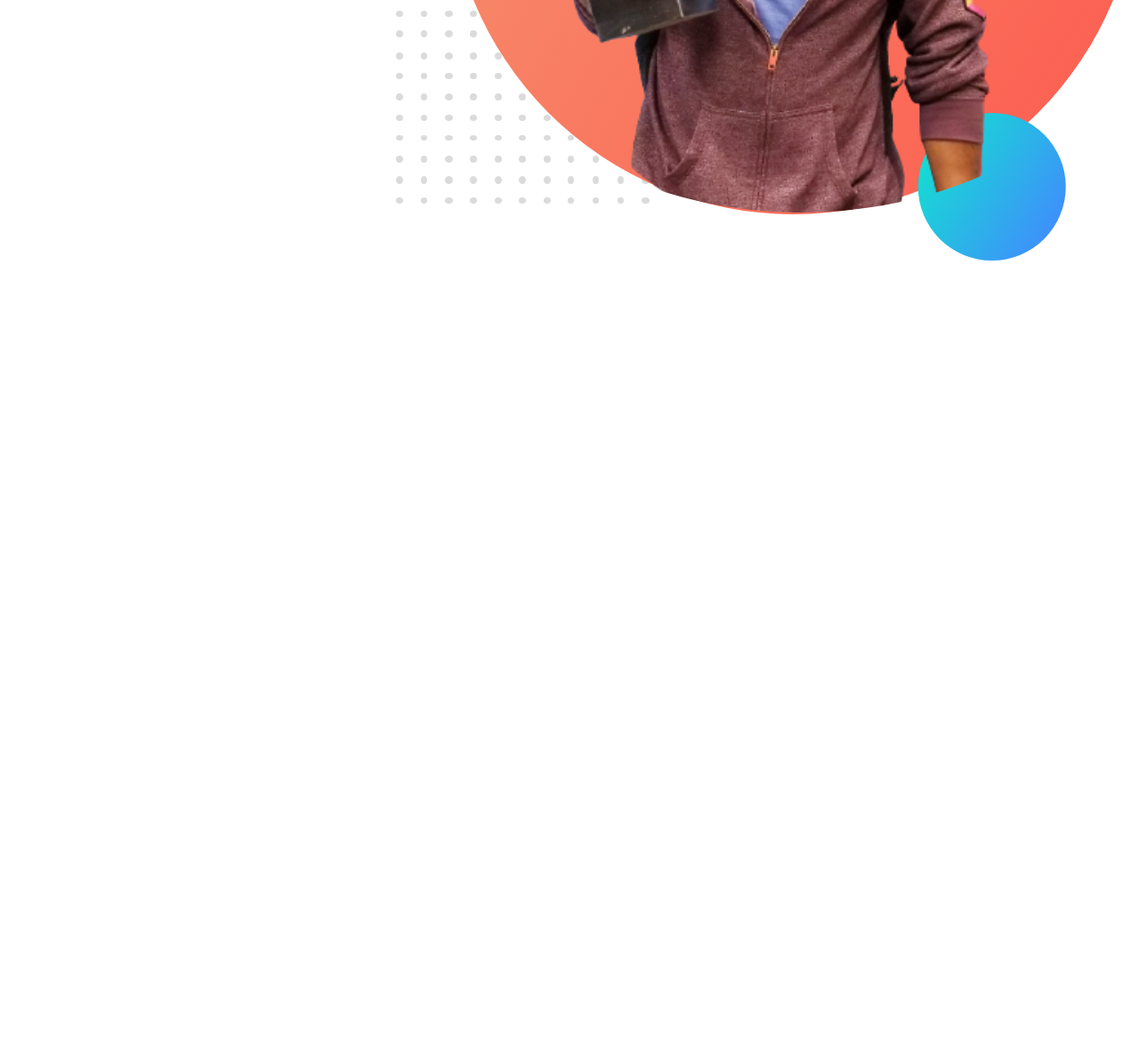
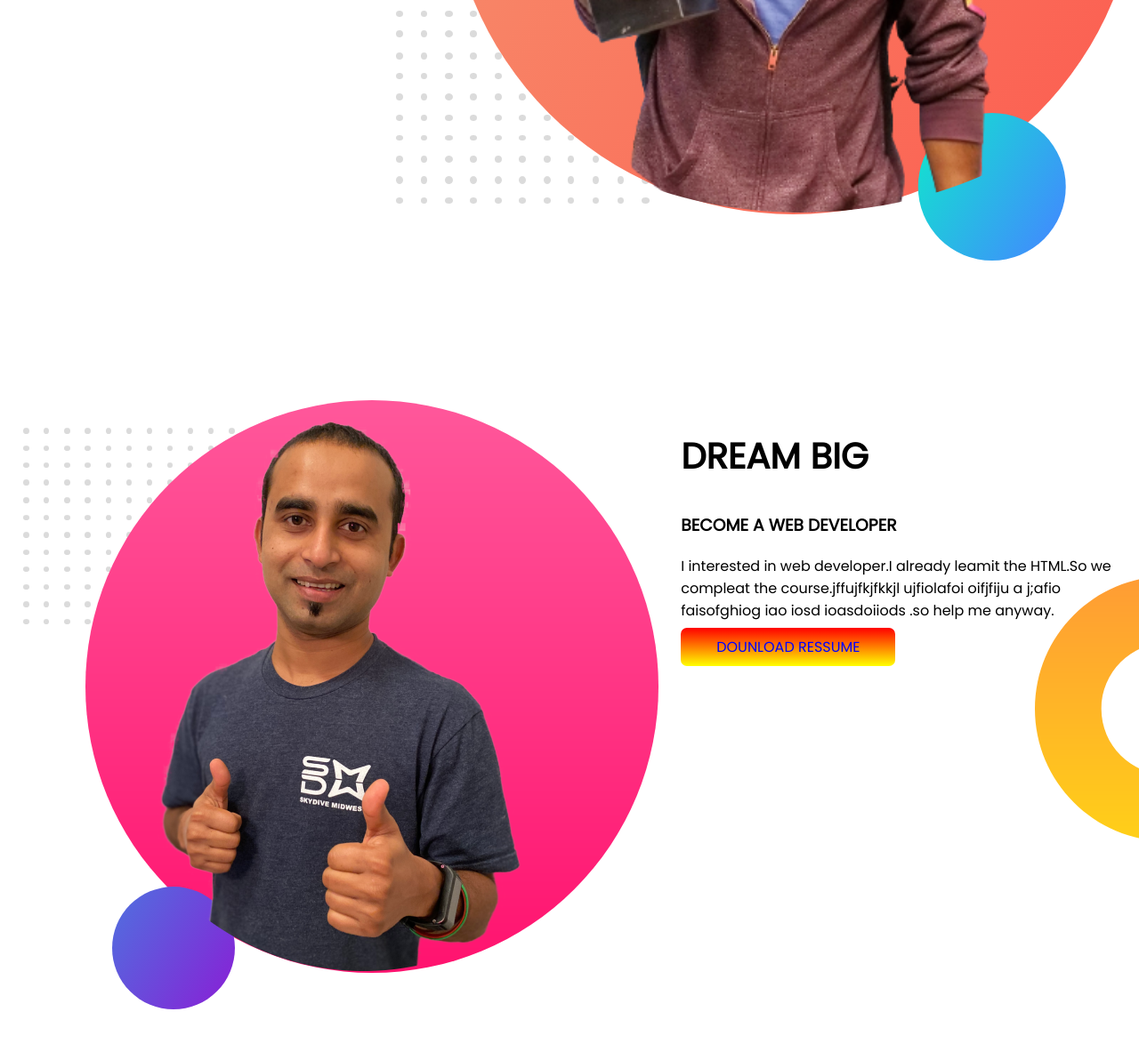
Before and after one commit to MANI-RULISLAM/developer-portfolio, a plain HTML site: page index.html in a window 1280 px wide. Shown: the part 536-1710 px from the top of the page at 89% size. Before the commit the page ends 836 px from the top, so only its background shows below. Drawn offline with Linux system fonts and the light colour scheme.

Commit message:
second section

```diff
--- a/STYLE.CSS
+++ b/STYLE.CSS
@@ -10,6 +10,7 @@ h1{
 }
 section{
     display: flex;
+    margin-bottom: 150px;
 }
 .half-width{
     width: 50%;
@@ -31,3 +32,8 @@ section{
     background-image: url(images/top-banner.png);
     background-repeat: no-repeat;
 }
+.dream-big{
+    background-image: url(images/dream-bg.png);
+    background-repeat: no-repeat;
+    background-position: right;
+}
--- a/index.html
+++ b/index.html
@@ -23,5 +23,16 @@
         <img src="images/my-bg.png">
     </div>
 </section>
+<section class="dream-big">
+    <div class="half-width">
+        <img src="images/jhankar2.png">
+    </div>
+    <div class="half-width">
+        <h1>DREAM BIG</h1>
+        <h3>BECOME A WEB DEVELOPER</h3>
+        <p> I interested in web developer.I already leamit the HTML.So we compleat the course.jffujfkjfkkjl ujfiolafoi oifjfiju a j;afio  faisofghiog iao iosd  ioasdoiiods .so help me anyway.</p>
+        <a class="link-button" href="https://www.youtube.com/">DOUNLOAD RESSUME</a>
+    </div>
+</section>
 </body>
 </html>
```
